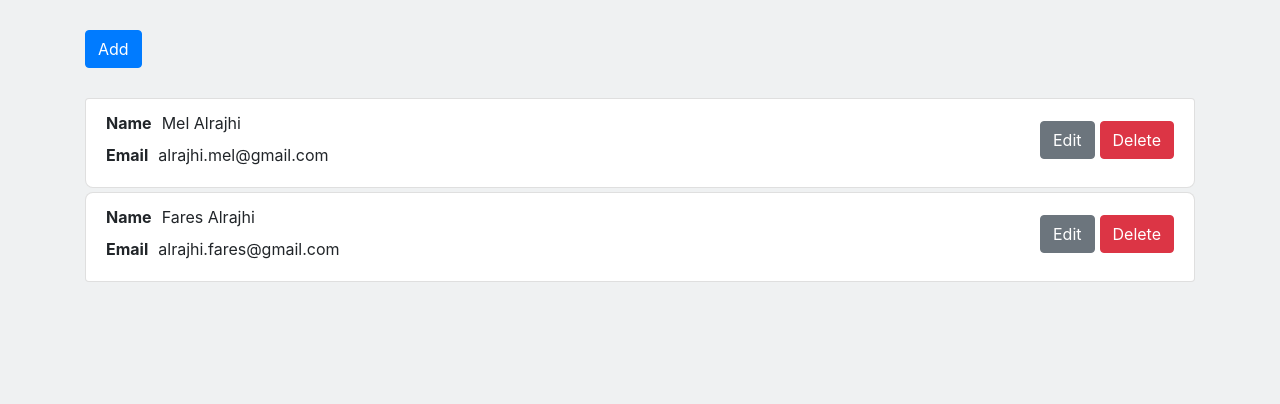
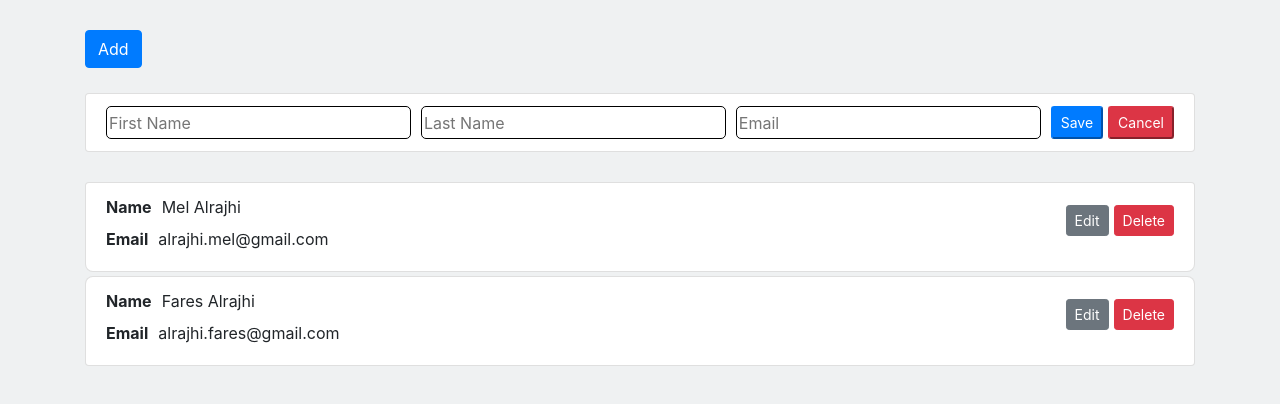
Before and after one commit to magarcia5/seva-address-book, a React app: page / in a window 1280 px wide. Shown: the top 404 px of the page. Built offline with nearby package versions, Linux system fonts and the light colour scheme.

Commit message:
adding add address form

```diff
--- a/src/components/AddressBook.js
+++ b/src/components/AddressBook.js
@@ -9,9 +9,9 @@ class AddressBook extends React.Component {
     this.props.addresses.forEach(addr => {
       entries.push(
         <AddressBookEntry
-          firstName={addr.name}
-          lastName={addr.last_name}
-          email={addr.email}
+          address={addr}
+          onEditEntry={this.props.onEditEntry}
+          onDeleteEntry={this.props.onDeleteEntry}
         />
       )
     });
--- a/src/components/AddressBookEntry.js
+++ b/src/components/AddressBookEntry.js
@@ -5,29 +5,31 @@ class AddressBookEntry extends React.Component {
   constructor(props) {
     super(props);
 
+    this.addr = this.props.address;
+
+    console.log(props);
     this.state = {
-      name: `${this.props.firstName} ${this.props.lastName}`
+      name: `${this.addr.name} ${this.addr.last_name}`
     }
   }
   render() {
 
     return (
       <li className='list-group-item address-book-entry d-flex justify-content-between'>
-
-      <div>
-        <div className='first-name'>
-          <label className='address-book-entry__label'>Name</label>
-          <label>{ this.state.name }</label>
+        <div>
+          <div id='name'>
+            <label className='address-book-entry__label'>Name</label>
+            <label>{ this.state.name }</label>
+          </div>
+          <div id='email'>
+            <label className='address-book-entry__label'>Email</label>
+            <label>{ this.props.address.email }</label>
+          </div>
         </div>
-        <div className='email'>
-          <label class='address-book-entry__label'>Email</label>
-          <label>{ this.props.email }</label>
+        <div className='address-book-entry__actions d-flex align-items-start'>
+          <button onClick={() => this.props.onEditEntry(this.addr)} className='btn btn-sm btn-secondary'>Edit</button>
+          <button onClick={() => this.props.onDeleteEntry(this.addr)} className='btn btn-sm btn-danger left-margin'>Delete</button>
         </div>
-      </div>
-      <div className='address-book-entry__actions'>
-        <button className='btn btn-secondary'>Edit</button>
-        <button className='btn btn-danger address-book-entry__delete'>Delete</button>
-      </div>
       </li>
     );
   }
--- a/src/components/App.js
+++ b/src/components/App.js
@@ -20,21 +20,65 @@ class App extends React.Component {
       }
     ];
     this.state = {
-      addresses
+      addresses,
+      isEditing: true,
+      entryToEdit: null
     }
+  }
+
+  onAddEntry() {
+    this.setState((prev, props) => ({
+      isEditing: true
+    }));
+  }
+
+  onEditEntry(entry) {
+    console.log('edting ' + entry.name);
+  }
+
+  onDeleteEntry(entry) {
+    console.log('delete ' + entry.name);
+  }
+
+  saveEntry() {
+    console.log('save');
+  }
+
+  cancelSave() {
+    this.setState((prev, props) => ({
+      isEditing: false
+    }));
   }
 
   render() {
     return (
-      <div class='container'>
-        <button className='btn btn-primary add-button'>Add</button>
+      <div className='container'>
+        <button onClick={() => this.onAddEntry()} className='btn btn-primary add-button'>Add</button>
+        { this.state.isEditing &&
+          <div className='app__add-entry'>
+            <div className='list-group-item d-flex justify-content-start'>
+              <input className='app__add-entry-input' type='text' id='first-name' placeholder='First Name'></input>
+              <input className='app__add-entry-input' type='text' id='last-name' placeholder='Last Name'></input>
+              <input className='app__add-entry-input' type='email' id='email' placeholder='Email'></input>
+              <button onClick={ () => this.saveEntry() } className='btn-sm btn-primary'>Save</button>
+              <button onClick={ () => this.cancelSave() } className='btn-sm btn-danger left-margin'>Cancel</button>
+            </div>
+            { this.state.isSaveError &&
+              <div className='app__add-entry-error text-danger'>Please enter a valid email.</div>
+            }
+          </div>
+        }
         { this.state.addresses.length === 0 &&
           <div className='no-addresses'>No addresses</div>
         }
 
         {
           this.state.addresses &&
-          <AddressBook addresses={this.state.addresses} />
+          <AddressBook
+            addresses={this.state.addresses}
+            onEditEntry={this.onEditEntry}
+            onDeleteEntry={this.onDeleteEntry}
+          />
         }
 
       </div>
--- a/src/scss/app.scss
+++ b/src/scss/app.scss
@@ -1,6 +1,22 @@
 @import "~bootstrap/scss/bootstrap";
 body {
   background-color: #eff1f2;
+}
+
+.app__add-entry {
+  margin-top: 25px;
+  border-radius: 8px;
+}
+
+.app__add-entry-input {
+  width: 30%;
+  margin-right: 10px;
+  border-radius: 5px;
+  border:1px solid;
+}
+
+.app__add-entry-error {
+  text-align: right;
 }
 
 .add-button {
@@ -24,6 +40,6 @@ body {
   margin-top: 10px;
 }
 
-.address-book-entry__delete {
+.left-margin {
   margin-left: 5px;
 }
```
